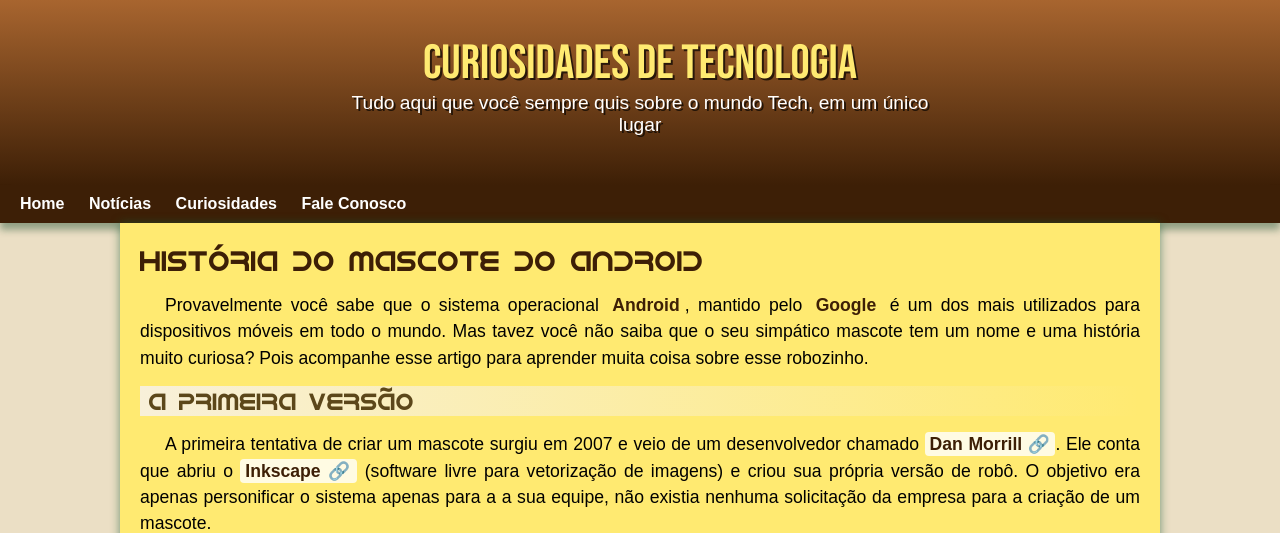
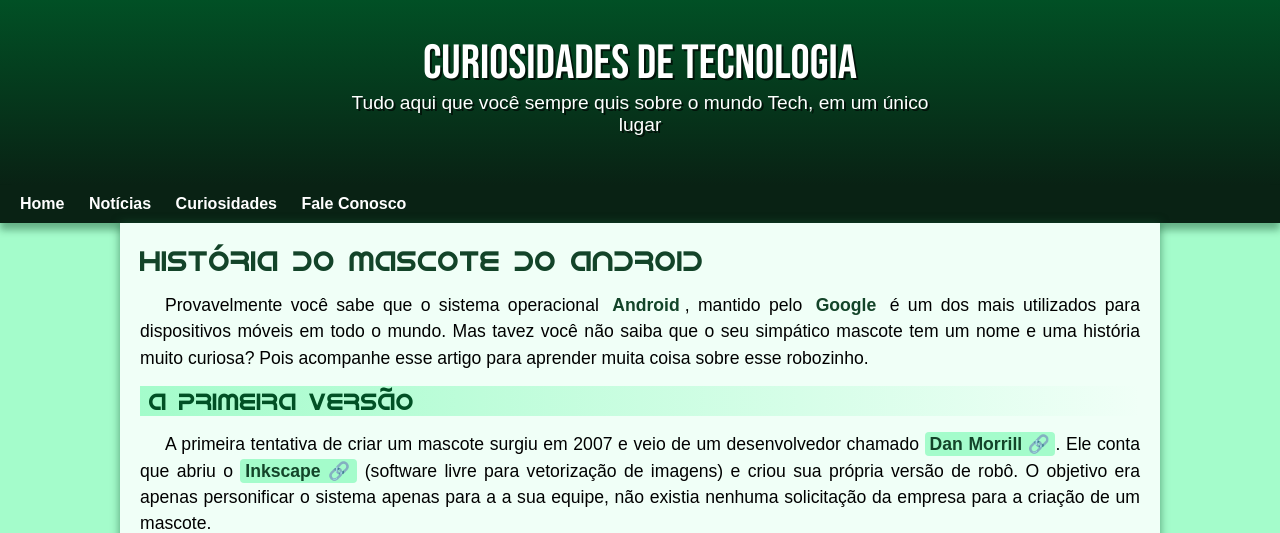
Before and after one commit to LeoniZIlli/html-css, a plain HTML site: page desafios/d010/android.html in a window 1280 px wide. Shown: the top 533 px of the page. Drawn offline with Linux system fonts and the light colour scheme.

Commit message:
Atualização da paleta de cores

```diff
--- a/desafios/d010/estilo/style.css
+++ b/desafios/d010/estilo/style.css
@@ -8,12 +8,13 @@
 }
 
 :root {
-    --cor0: #ebdfc5;
-    --cor1: #e1c083;
-    --cor2: #dc973d;
-    --cor3: #a8652f;
-    --cor4: #5c471a;
-    --cor5: #3d1f06;
+    --cor0: #f0fff7;
+    --cor1: #a4fccb;
+    --cor2: #3DDC84;
+    --cor3: #2FA866;
+    --cor4: #015025;
+    --cor5: #134429;
+    --cor6: #092214;
 
     --font-padrao: Arial, verdana, Helvetica, sans-serif;
     --font-destaque: 'Bebas Neue', cursive;
@@ -26,7 +27,7 @@
 }
 
 body {
-    background-color: var(--cor0);
+    background-color: var(--cor1);
     font-family: var(--font-padrao);
 }
 
@@ -35,14 +36,14 @@
 }
 
 header {
-    background-image: linear-gradient(to bottom, var(--cor3), var(--cor5));
+    background-image: linear-gradient(to bottom, var(--cor4), var(--cor6));
     min-height: 150px;
     text-align: center;
     padding-top: 35px;
 }
 
 header > h1 {
-    color: #ffea71;
+    color: #fff;
     font-family: var(--font-destaque);
     font-weight: normal;
     font-size: 3em;
@@ -63,7 +64,7 @@
 }
 
 nav {
-    background-color: var(--cor5);
+    background-color: var(--cor6);
     padding: 10px;
     box-shadow: 0px 7px 7px #063d1e63;
 }
@@ -88,7 +89,7 @@
     margin: auto;
     margin-bottom: 30px;
     padding: 20px;
-    background-color:#ffea71;
+    background-color: var(--cor0);
     box-shadow: 0px 0px 10px #1a5c3798;
     border-bottom-left-radius: 10px;
     border-bottom-right-radius: 10px;
@@ -102,7 +103,7 @@
 }
 
 main h2 {
-    background-image: linear-gradient(to left, transparent, #f8f0d9);
+    background-image: linear-gradient(to left, transparent, var(--cor1));
     color: var(--cor4);
     font-family: var(--font-android);
     font-size: 1.5em;
@@ -131,7 +132,7 @@
     font-weight: bold;
     color: var(--cor5);
     padding: 2px 5px;
-    background-color: #fffbe3;
+    background-color: var(--cor1);
     border-radius: 4px;
     transition-duration: 0.2s;
 }
@@ -177,7 +178,7 @@
 
 aside > h3 {
     background-color: var(--cor4);
-    color: #ffea71;
+    color: #fff;
     padding: 10px;
     margin: -10px -10px 0px -10px;
     border-radius: 10px 10px 0px 0px;
@@ -192,14 +193,14 @@
 
 footer {
     background-color: var(--cor4);
-    color: #ffea71;
+    color: #fff;
     padding: 5px;
     text-align: center;
     font-size: 0.8em;
 }
 
 footer a {
-    color: #ffea71;
+    color: var(--cor0);
     font-weight: bold;
     text-decoration: none;
 }
```
